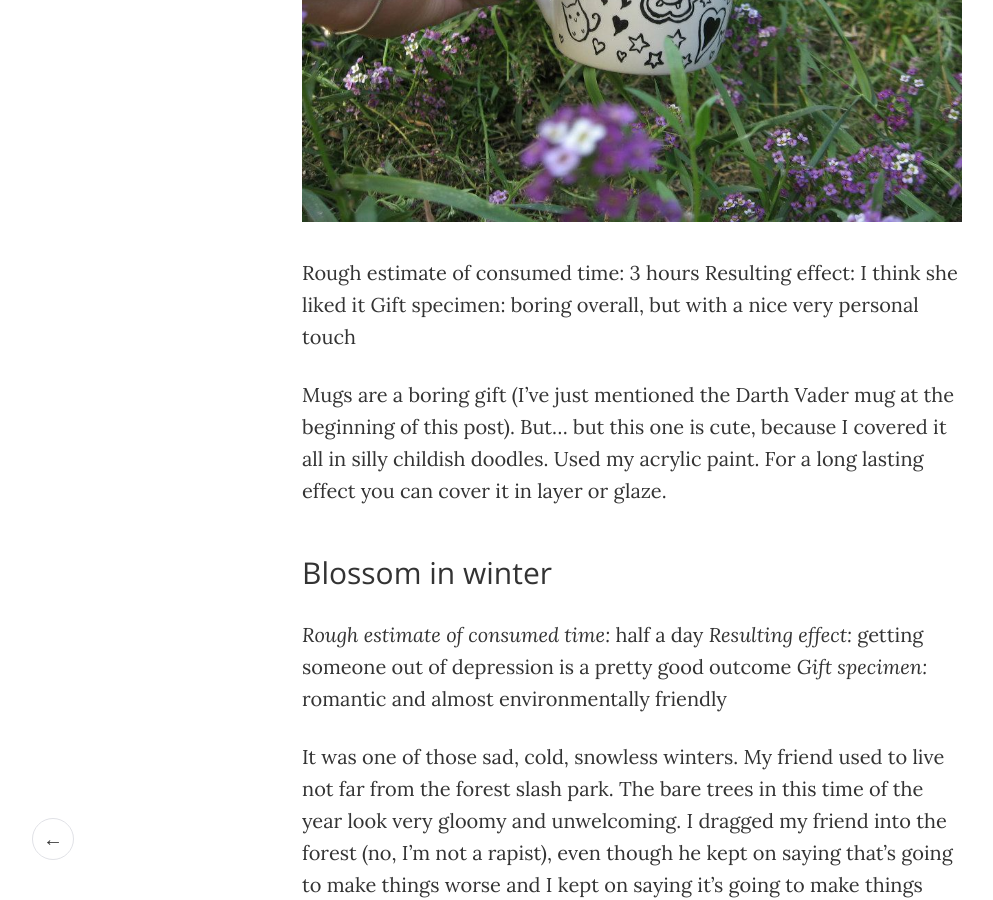
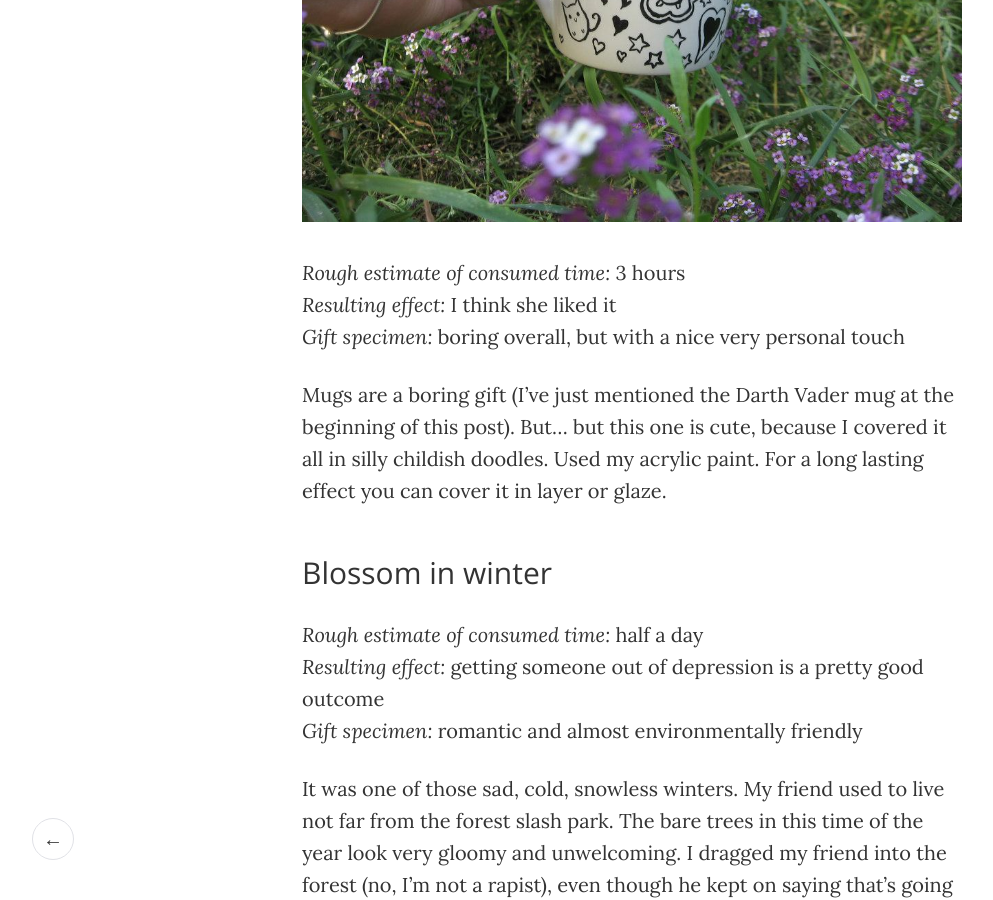
Before and after one commit to ana-balica/ana-balica.github.io, a Jekyll site: the page built from _posts/2016-07-23-a-present-for-you.md, in a window 1280 px wide and 900 px high, scrolled down 3327 px. Shown: the whole window, without its empty margins (8-1001 px from the left). Built offline with Jekyll 4.4.1, drawn with Linux system fonts in a browser that asks for light colours; comment, search, counter and statistics services are not loaded.

Commit message:
Fix some sections with breaklines

```diff
--- a/_posts/2016-07-23-a-present-for-you.md
+++ b/_posts/2016-07-23-a-present-for-you.md
@@ -43,16 +43,16 @@ I've spend one hour trying to find a picture of the graffiti: nothing on my old
 
 ![Doodled mug]({{ site.baseurl }}/assets/img/presents/nadya_mug.jpg)
 
-Rough estimate of consumed time: 3 hours
-Resulting effect: I think she liked it
-Gift specimen: boring overall, but with a nice very personal touch
+*Rough estimate of consumed time:* 3 hours<br>
+*Resulting effect:* I think she liked it<br>
+*Gift specimen:* boring overall, but with a nice very personal touch
 
 Mugs are a boring gift (I've just mentioned the Darth Vader mug at the beginning of this post). But… but this one is cute, because I covered it all in silly childish doodles. Used my acrylic paint. For a long lasting effect you can cover it in layer or glaze.
 
 ### Blossom in winter
 
-*Rough estimate of consumed time:* half a day
-*Resulting effect:* getting someone out of depression is a pretty good outcome
+*Rough estimate of consumed time:* half a day<br>
+*Resulting effect:* getting someone out of depression is a pretty good outcome<br>
 *Gift specimen:* romantic and almost environmentally friendly
 
 It was one of those sad, cold, snowless winters. My friend used to live not far from the forest slash park. The bare trees in this time of the year look very gloomy and unwelcoming. I dragged my friend into the forest (no, I'm not a rapist), even though he kept on saying that's going to make things worse and I kept on saying it's going to make things better.
```
